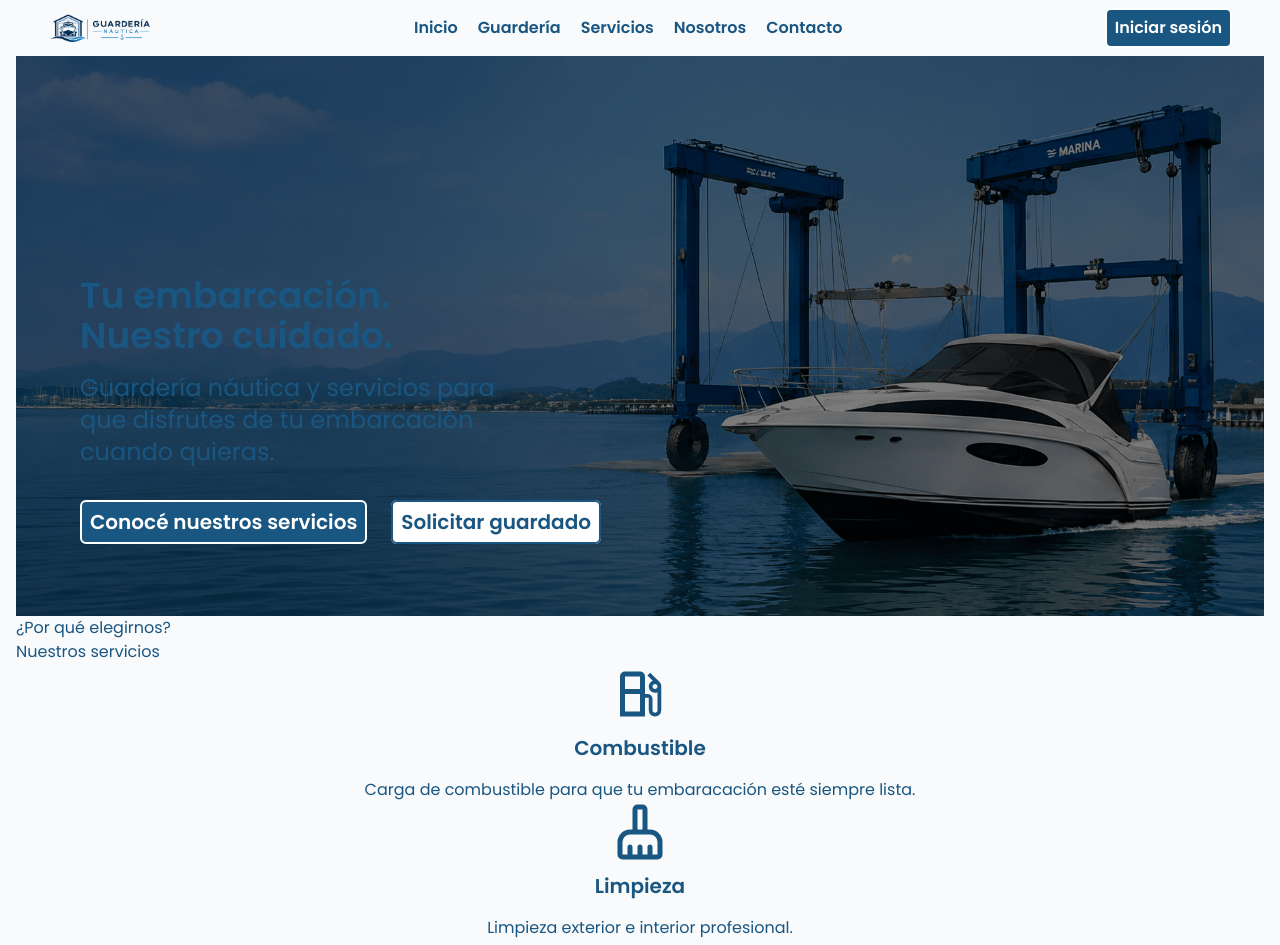
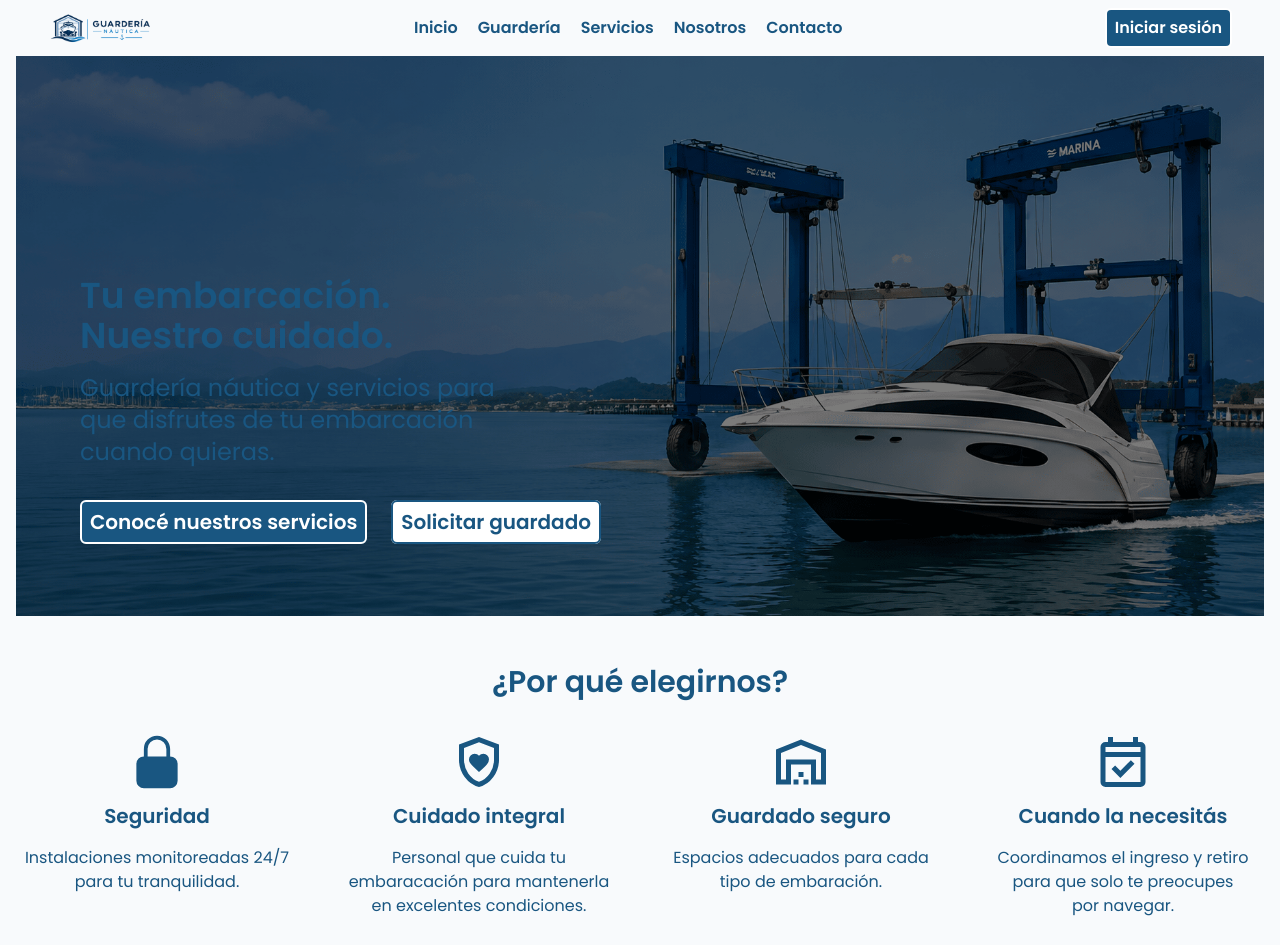
Before and after one commit to Martiks38/frontend_dsw, a Next.js app: page / in a window 1280 px wide. Shown: the top 945 px of the page. Built offline with nearby package versions, Linux system fonts and the light colour scheme.

Commit message:
refactor(HomeSection): update structure and apply new styles

```diff
--- a/src/components/layout/HomeSection/HomeSection.tsx
+++ b/src/components/layout/HomeSection/HomeSection.tsx
@@ -14,17 +14,15 @@ export default function HomeSection({
   className,
 }: HomeSectionProps) {
   return (
-    <section className={className}>
-      <h2>{title}</h2>
+    <section className={`${className ?? ''} mt-12`} aria-label={title}>
+      <h2 className="text-3xl text-center font-semibold">{title}</h2>
       {cardData && (
-        <ul>
-          {cardData
-            .filter((feature) => feature.showOnHome)
-            .map((feature) => (
-              <li key={feature.label}>
-                <Card data={feature} />
-              </li>
-            ))}
+        <ul className="flex gap-10 mt-8">
+          {cardData.map((feature) => (
+            <li className="flex-1" key={feature.label}>
+              <Card data={feature} />
+            </li>
+          ))}
         </ul>
       )}
       {children}
```
